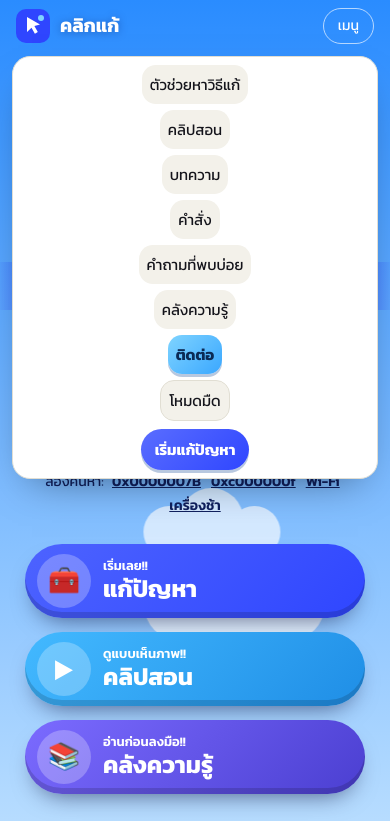
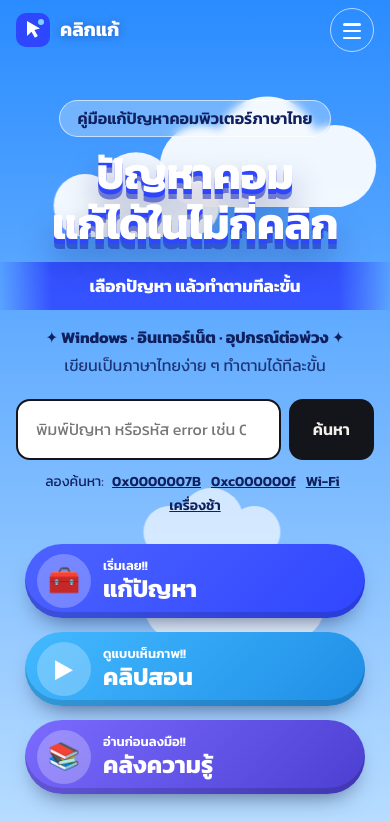
Before and after one commit to Zoumather/my-website-project, a plain HTML site: page index.html in a window 390 px wide. Shown: the top 821 px of the page. Drawn offline with Linux system fonts and the light colour scheme.

Commit message:
Add mobile menu toggle functionality and improve accessibility

```diff
--- a/index.html
+++ b/index.html
@@ -1340,12 +1340,24 @@ body{overflow-x:clip}
 /* เมนูมือถือแบบกะทัดรัด: ตาราง 2 คอลัมน์ ไม่เต็มจอ */
 @media(max-width:640px){
   .top nav{left:12px;right:12px;top:calc(100% + 4px);padding:8px;gap:6px;border-radius:18px;max-height:calc(100dvh - env(safe-area-inset-top,0px) - 84px);overflow-y:auto;overscroll-behavior:contain}
+  .top nav:not(.open){display:none}
   .top nav.open{display:grid;grid-template-columns:1fr 1fr}
   .top nav a:not(.pill){padding:9px 8px;line-height:1.4;font-size:15px;text-align:center;background:var(--bg);border-radius:14px}
   .top nav #ctnav,.top nav #theme{margin:0;padding:9px 8px;line-height:1.4;font-size:15px;text-align:center;border-radius:14px}
   .top nav #theme{background:var(--bg);color:var(--ink);border:1px solid var(--line);box-shadow:none}
   .top nav .pill.p2{grid-column:1/-1;margin:2px 0 0;padding:10px 14px;line-height:1.4}
 }
+
+/* ปุ่มเมนู 3 ขีด */
+.menu{width:44px;height:44px;padding:0;position:relative;border-radius:50%}
+.menu .bar{position:absolute;left:12px;right:12px;height:2.5px;border-radius:2px;background:currentColor;transition:transform .25s,opacity .2s,top .25s}
+.menu .bar:nth-child(1){top:14px}
+.menu .bar:nth-child(2){top:20.75px}
+.menu .bar:nth-child(3){top:27.5px}
+.menu[aria-expanded="true"] .bar:nth-child(1){top:20.75px;transform:rotate(45deg)}
+.menu[aria-expanded="true"] .bar:nth-child(2){opacity:0}
+.menu[aria-expanded="true"] .bar:nth-child(3){top:20.75px;transform:rotate(-45deg)}
+@media(prefers-reduced-motion:reduce){.menu .bar{transition:none}}
 </style>
 </head>
 
@@ -1369,7 +1381,7 @@ body{overflow-x:clip}
           <path d="M11 8l13 7.5-5.6 1.6 3.4 5.9-2.9 1.7-3.4-5.9L11 23z" fill="#fff" />
           <circle cx="25" cy="9" r="3" fill="#7fd4ff" />
         </svg>คลิกแก้</a>
-      <button class="theme menu" id="menu" type="button" aria-expanded="false" aria-controls="nav">เมนู</button>
+      <button class="theme menu" id="menu" type="button" aria-expanded="false" aria-controls="nav" aria-label="เมนู"><span class="bar" aria-hidden="true"></span><span class="bar" aria-hidden="true"></span><span class="bar" aria-hidden="true"></span></button>
       <nav id="nav"><a href="#fix">ตัวช่วยหาวิธีแก้</a><a href="#videos">คลิปสอน</a><a href="#guides">บทความ</a><a
           href="#cmds">คำสั่ง</a><a href="#faq">คำถามที่พบบ่อย</a><a href="infomation.html"
           rel="noopener">คลังความรู้</a><button class="theme" id="ctnav" type="button">ติดต่อ</button><button class="theme" id="theme" type="button">โหมดมืด</button><a class="pill p2" href="#fix">เริ่มแก้ปัญหา</a></nav>
```
